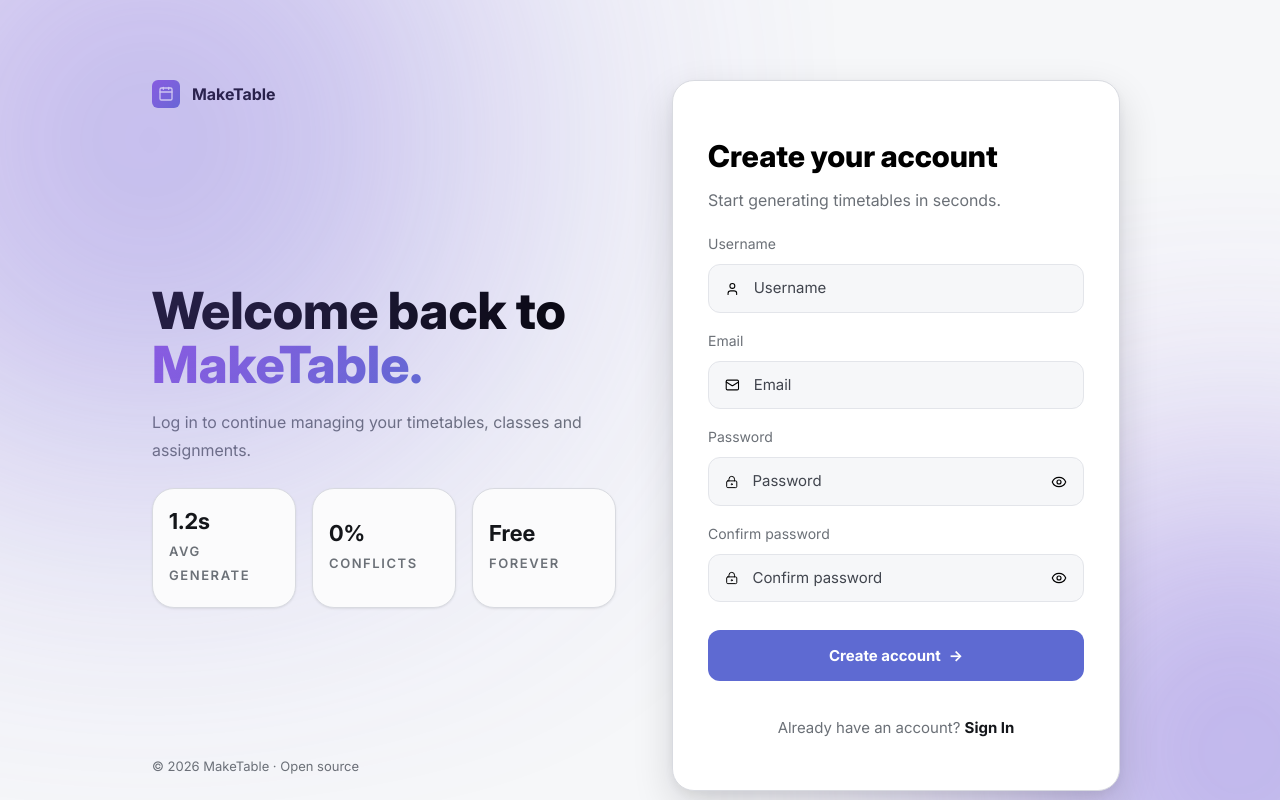
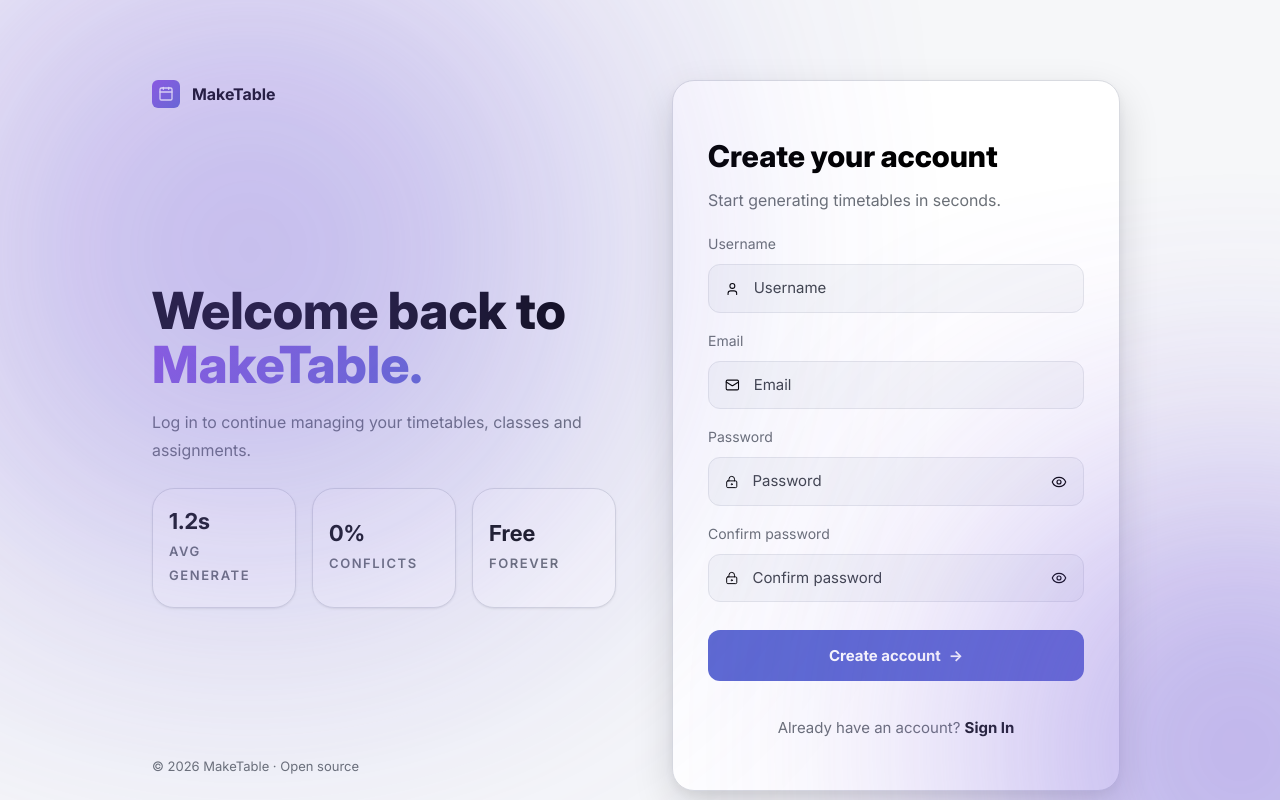
Before and after one commit to asifali411/Make-Table-App, a React (Vite) app: page /register in a window 1280 px wide. Built offline with nearby package versions, Linux system fonts and the light colour scheme.

Commit message:
feat: animation for login and register.

```diff
--- a/src/features/auth/pages/Login.tsx
+++ b/src/features/auth/pages/Login.tsx
@@ -5,8 +5,9 @@ import AuthForm from "../components/authForm/AuthForm";
 import Blobs from "../components/blobs/Blobs";
 const Login = () => {
   return (
+    <>
+      <Blobs />
       <main className={styles.authPage}>
-      <Blobs />
         <aside className={styles.content_left}>
           <div className={styles.brand}>
             <AppLogo />
@@ -22,6 +23,7 @@ const Login = () => {
           <AuthForm authType="login" />
         </div>
       </main>
+    </>
   );
 };
 
--- a/src/features/auth/pages/Register.tsx
+++ b/src/features/auth/pages/Register.tsx
@@ -5,8 +5,9 @@ import AuthForm from "../components/authForm/AuthForm";
 import Blobs from "../components/blobs/Blobs";
 const Register = () => {
   return (
+    <>
+      <Blobs />{" "}
       <main className={styles.authPage}>
-      <Blobs />
         <aside className={styles.content_left}>
           <div className={styles.brand}>
             <AppLogo />
@@ -22,6 +23,7 @@ const Register = () => {
           <AuthForm authType="register" />
         </div>
       </main>
+    </>
   );
 };
 
--- a/src/features/auth/styles/Auth.module.css
+++ b/src/features/auth/styles/Auth.module.css
@@ -3,8 +3,16 @@
   grid-template-columns: 1fr 1fr;
   background-color: var(--color-bg);
   padding: 5rem 10vw;
+  transform: translateY(40px);
+  opacity: 0;
+  animation: fadeUp 0.3s linear forwards;
 }
-
+@keyframes fadeUp {
+  to {
+    transform: translateY(0);
+    opacity: 1;
+  }
+}
 .brand {
   display: flex;
   align-items: center;
@@ -75,11 +83,12 @@
   border-radius: 50%;
   filter: blur(150px);
   opacity: 0.85;
+  z-index: 10;
 }
 
 .blob1 {
-  top: -110px;
-  left: -100px;
+  top: 0px;
+  left: 0px;
   width: 500px;
   height: 500px;
   filter: blur(190px);
--- a/src/styles/global.css
+++ b/src/styles/global.css
@@ -1,4 +1,6 @@
-*,*::before, *::after {
+*,
+*::before,
+*::after {
   box-sizing: border-box;
 }
 
```
Lines whose indentation alone changed are shown as unchanged.
